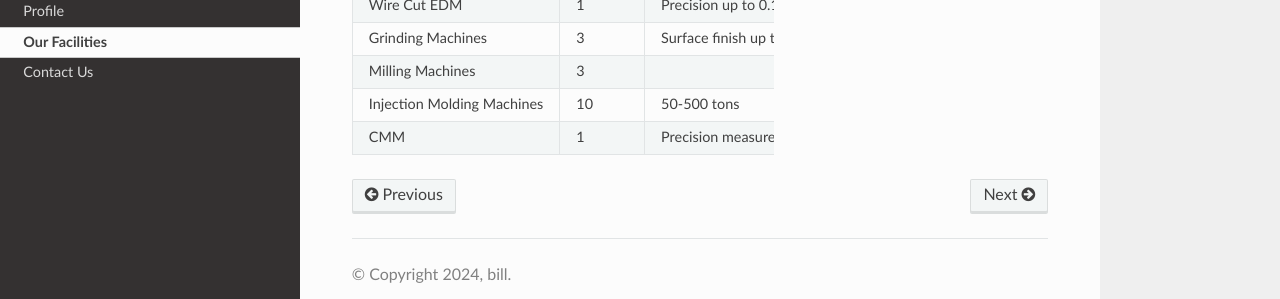
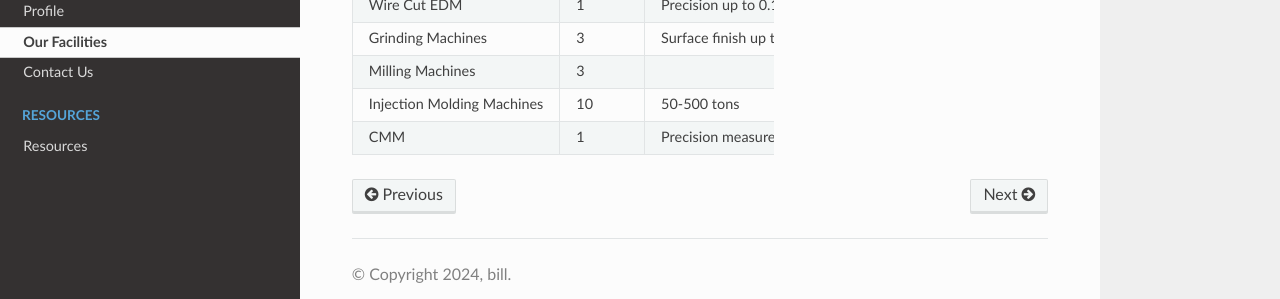
Before and after one commit to paultang/centermold, a Sphinx documentation site: the page built from source/Facility.rst, in a window 1280 px wide. Shown: the part 480-779 px from the top of the page. Built offline with Sphinx 7.4.7 and the Read the Docs theme 2.0.0, drawn with Linux system fonts in a browser that asks for light colours; pages that are not in the unit, such as notebooks, are missing from menus.

Commit message:
Update index.rst

```diff
--- a/source/index.rst
+++ b/source/index.rst
@@ -48,7 +48,7 @@ Welcome to CenterMold!
    :hidden:
    :caption: Resources
 
-   Resources
+   resources
 
 
 
```
